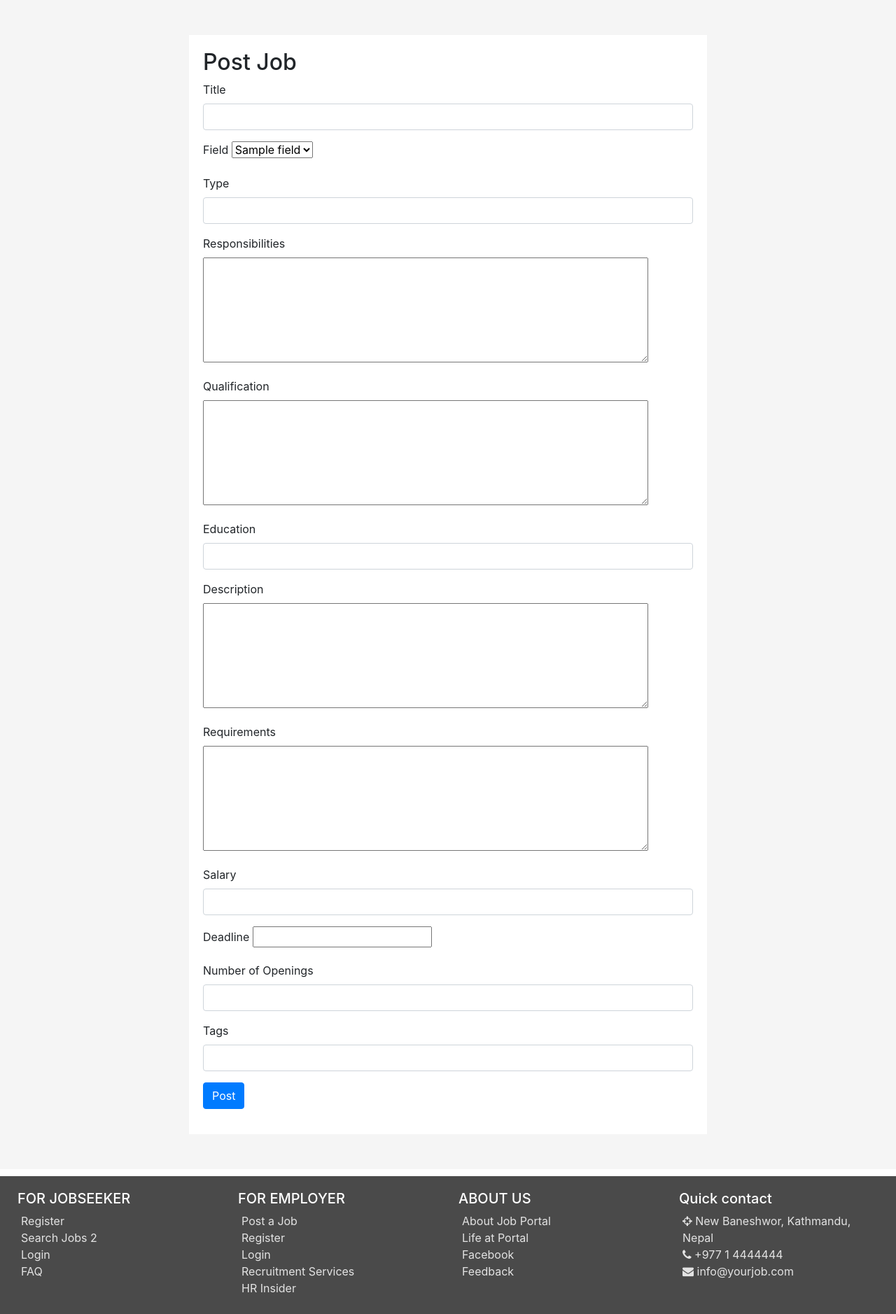
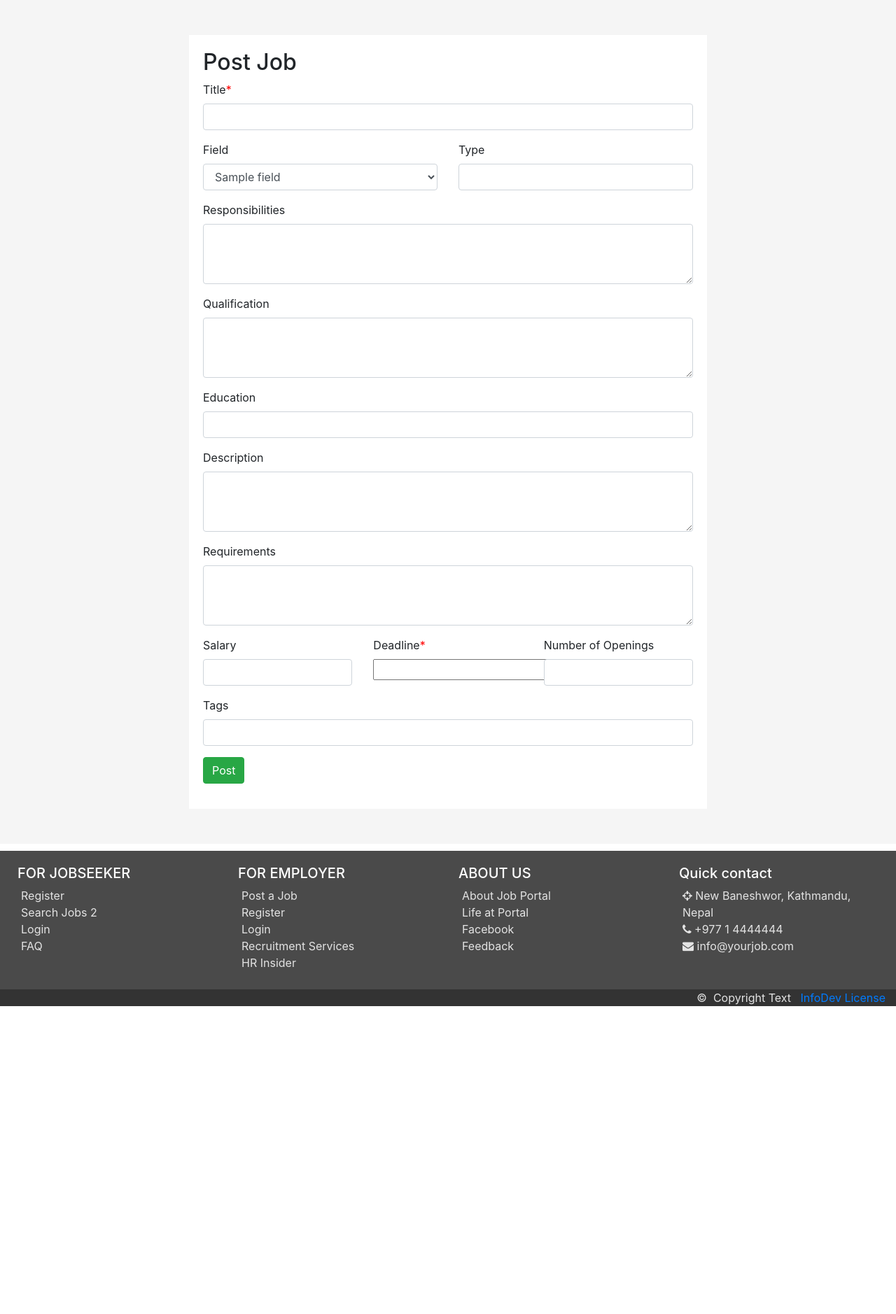
Before and after one commit to Daking3456/resume, a Django app: page /post/job/ in a window 1280 px wide. Shown: the part 56-1934 px from the top of the page at 70% size. After the commit the page ends 1494 px from the top, so only its background shows below. Run offline with Django 3.2, Linux system fonts and the light colour scheme; tables that the repository leaves empty hold one stand-in row (values such as "Sample post"); some libraries are stand-ins or nearby versions.

Commit message:
apply job page

```diff
--- a/accounts/views.py
+++ b/accounts/views.py
@@ -133,8 +133,9 @@ def accounts_profile(request):
 
             if profile:
                 job_applied = Applicant.objects.filter(applicant=user).order_by('-date_applied')
+                skills = Skills.objects.all()
 
-                context_dict = {'job_applied': job_applied, 'profile':profile[0]  }
+                context_dict = {'job_applied': job_applied, 'profile':profile[0], 'skills':skills }
 
                 return render(request,'profileview.html', context_dict)
             else:
@@ -242,8 +243,7 @@ def save_profile_training(request):
 def save_profile_experience(request):
     if request.method=="POST":
         form = ExperienceForm(request.POST)
-        a = form.save()
-        print('e')
+
         if form.is_valid():
 
             experience = form.save()
--- a/job/templates/job/postjob.html
+++ b/job/templates/job/postjob.html
@@ -33,34 +33,38 @@
 	        <form method='POST' enctype="multipart/form-data">
 	            {% csrf_token %}
 
-	            <div class="form-group">
-					<label>Title</label>
+	            <div class="form-group ">
+					<label>Title<span style="color: red;">*</span></label>
 					<input type="text" class="form-control" name="title">
 				</div>
-	            <div class="form-group">
+				<div class="row">
+
+	            <div class="form-group col-lg-6 col-md-6 col-sm-12 ">
 					<label>Field</label>
-					<select name="job_field">
+					<select name="job_field" class="form-control" >
 
 				    {% for field in fields %}
 				    <option value="{{field.id}}">{{field}}</option>
 				  	{% endfor %}
 				  </select>
+				  </div>
 
 
-				</div>
-				<div class="form-group">
+				<div class="form-group col-lg-6 col-md-6 col-sm-12">
 					<label>Type</label>
 					<input type="text" class="form-control" name="type_of_job">
 				</div>
+				</div>
+
 	            <div class="form-group">
 					<label>Responsibilities</label><br>
 
-					<textarea  rows="6" cols ="60" name="responsibilities"></textarea>
+					<textarea  rows="3" class="form-control" name="responsibilities"></textarea>
 				</div>
 
 	            <div class="form-group">
 					<label>Qualification</label><br>
-					<textarea  rows="6" cols ="60" name="qualification"></textarea>
+					<textarea  rows="3" class="form-control" name="qualification"></textarea>
 				</div>
 	            <div class="form-group">
 					<label>Education</label>
@@ -68,30 +72,32 @@
 				</div>
 				<div class="form-group">
 					<label>Description</label><br>
-					<textarea  rows="6" cols ="60" name="description"></textarea>
+					<textarea  rows="3" class="form-control" name="description"></textarea>
 				</div>
 				<div class="form-group">
 					<label>Requirements</label><br>
-					<textarea  rows="6" cols ="60" name="requirements"></textarea>
+					<textarea  rows="3" class="form-control" name="requirements"></textarea>
 				</div>
-				<div class="form-group">
+				<div class="row">
+				<div class="form-group col-lg-4 col-md-6 col-sm-12  ">
 					<label>Salary</label>
 					<input type="text" class="form-control" name="salary">
 				</div>
-				<div class="form-group">
-					<label>Deadline</label>
+				<div class="form-group col-lg-4 col-md-6 col-sm-12 ">
+					<label>Deadline<span style="color: red;">*</span></label>
 					{{form.deadline}}
 				</div>
-	            <div class="form-group">
+	            <div class="form-group col-lg-4 col-md-12 col-sm-12">
 					<label>Number of Openings</label>
 					<input type="text" class="form-control" name="no_opening">
+				</div>
 				</div>
 				<div class="form-group">
 					<label>Tags</label>
 					<input type="text" class="form-control" name="tags">
 				</div>
 				<div class="form-group">
-					<button class="btn btn-primary" type="submit">Post</button>
+					<button class="btn btn-success" type="submit">Post</button>
 				</div>
 
 
```
Also changed, not shown: accounts/templates/profileview.html (+31 -19 lines).
